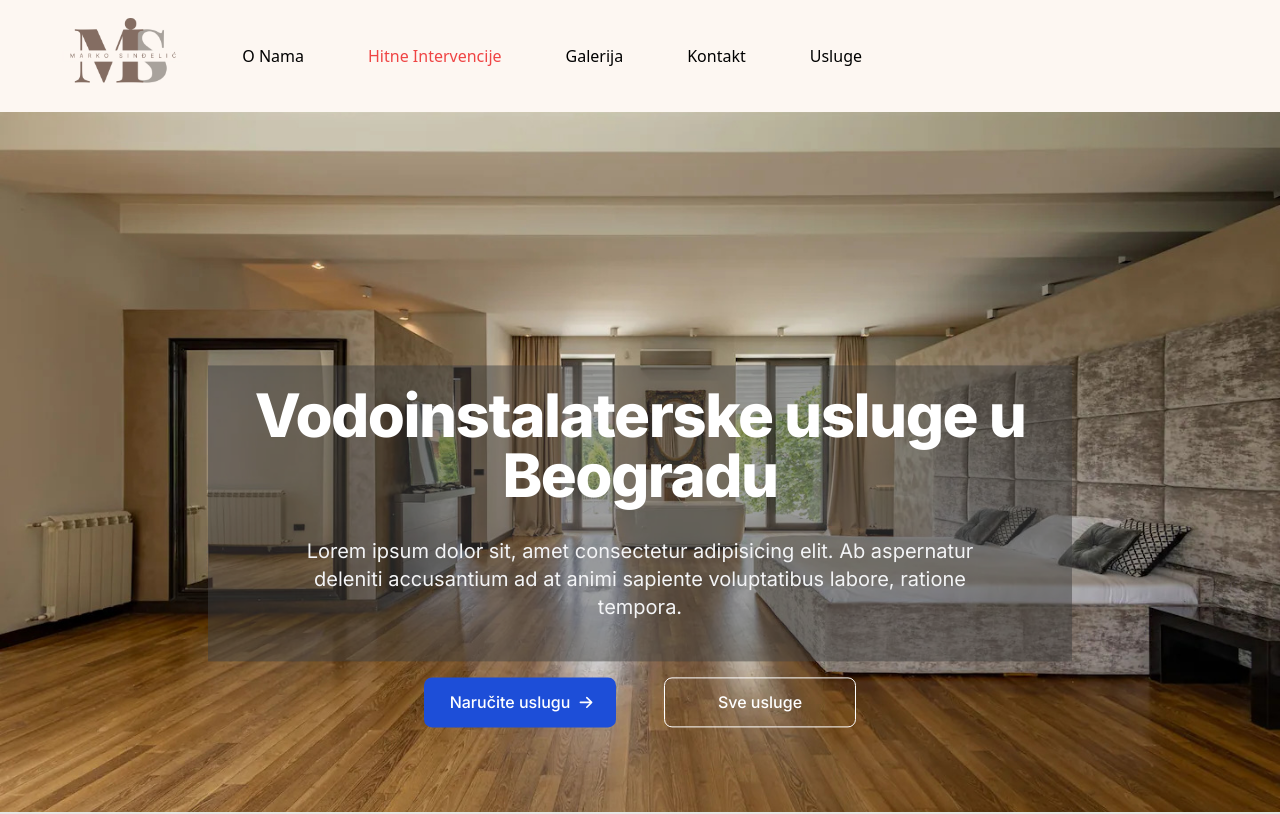
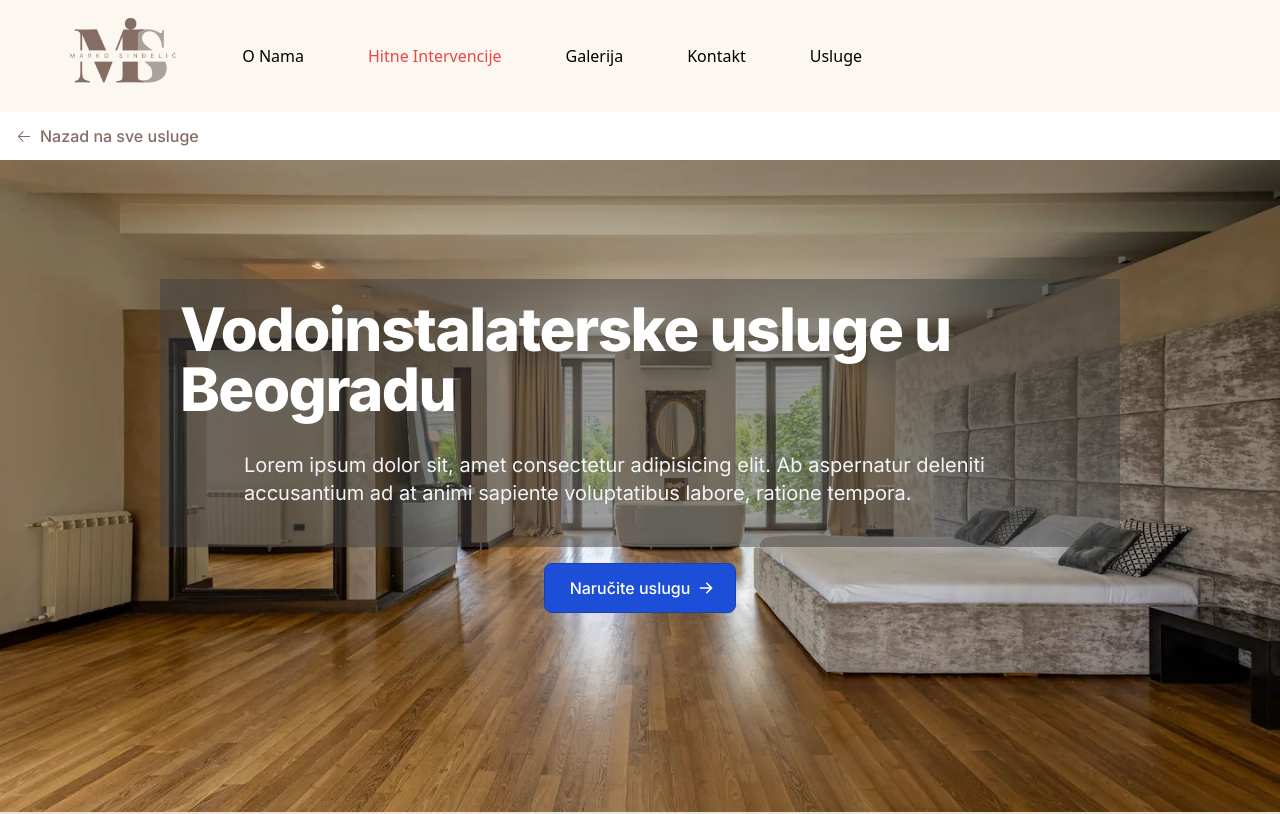
Before and after one commit to cehicm/ma-si-hausmajstor, a Next.js app: page /usluge/vodoinstalaterske-usluge in a window 1280 px wide. Shown: the top 814 px of the page. Built offline with nearby package versions, Linux system fonts and the light colour scheme.

Commit message:
Update services component styles

```diff
--- a/src/components/Services.js
+++ b/src/components/Services.js
@@ -10,7 +10,7 @@ export default function Services() {
 	return (
 		<div className="mb-16">
 			<div className="bg-gray-100">
-				<div className="px-4 py-16 mx-auto sm:max-w-xl md:max-w-full lg:max-w-screen-xl md:px-24 lg:px-8 lg:py-20">
+				<div className="px-4 py-10 md:py-16 mx-auto sm:max-w-xl md:max-w-full lg:max-w-screen-xl md:px-24 lg:px-8 lg:py-20">
 					<div className="max-w-xl mb-10 md:mx-auto sm:text-center lg:max-w-2xl">
 						<div>
 							<p className="inline-block px-3 py-px mb-4 text-xs font-semibold tracking-wider text-teal-900 uppercase rounded-full bg-teal-accent-400">
--- a/src/components/servicepage/ServicePageHero.js
+++ b/src/components/servicepage/ServicePageHero.js
@@ -1,10 +1,21 @@
 import Link from "next/link";
+import { VscArrowLeft } from "react-icons/vsc";
 
 export default function ServicePageHero({ title, text }) {
 	return (
-		<div className="absolute bg-blend-multiply z-10 top-0 mt-0 md:mt-12t translate-y-[5%] md:translate-y-[20%] md:w-3/4 max-w-4xl mx-auto">
-			<div className="px-4 translate-y-1/2 mx-auto max-w-screen-xl text-center h-fit-content">
-				<div className="bg-black/50 p-5 pb-2">
+		<>
+			<div className="absolute w-full bg-white text-lightbrown hover:text-black drop-shadow-2xl flex items-center pl-4 ">
+				<VscArrowLeft className="hover:fill-black" />
+				<Link
+					href="/usluge"
+					className="inline-flex justify-center items-center py-3 pl-2 text-base font-medium text-center "
+				>
+					Nazad na sve usluge
+				</Link>
+			</div>
+
+			<div className="absolute bg-blend-multiply z-10 top-0 translate-y-[40%] md:translate-y-1/2">
+				<div className="bg-black/50 p-5 pb-2 mx-6 md:mx-auto md:w-3/4">
 					<h1 className="mb-4 text-2xl md:text-4xl font-extrabold tracking-tight leading-none text-white md:text-5xl lg:text-6xl">
 						{title}
 					</h1>
@@ -13,10 +24,10 @@ export default function ServicePageHero({ title, text }) {
 					</p>
 				</div>
 
-				<div className="flex flex-row gap-8 justify-evenly mt-4 sm:flex-row sm:justify-center sm:space-x-4">
+				<div className="flex flex-col items-center md:flex-row gap-4 md:gap-8 justify-evenly mt-4 sm:flex-row sm:justify-center sm:space-x-4 mx-auto w-3/4">
 					<Link
 						href="tel:+381607225558"
-						className="inline-flex justify-center items-center py-3 px-5 text-base font-medium text-center text-white rounded-lg bg-blue-700 hover:bg-blue-800 focus:ring-4 focus:ring-blue-300 dark:focus:ring-blue-900 md:w-48 w-[40%]"
+						className="inline-flex justify-center items-center py-3 px-5 text-base font-medium text-center text-white rounded-lg bg-blue-700 border border-blue-800 hover:bg-blue-800 focus:ring-4 focus:ring-blue-300 dark:focus:ring-blue-900 w-full md:w-48"
 					>
 						Naručite uslugu
 						<svg
@@ -33,14 +44,8 @@ export default function ServicePageHero({ title, text }) {
 							></path>
 						</svg>
 					</Link>
-					<Link
-						href="/usluge"
-						className="inline-flex justify-center hover:text-gray-900 items-center py-3 px-5 text-base font-medium text-center text-white rounded-lg border border-white hover:bg-gray-100 focus:ring-4 focus:ring-gray-400 md:w-48 w-[40%]"
-					>
-						Sve usluge
-					</Link>
 				</div>
 			</div>
-		</div>
+		</>
 	);
 }
```
